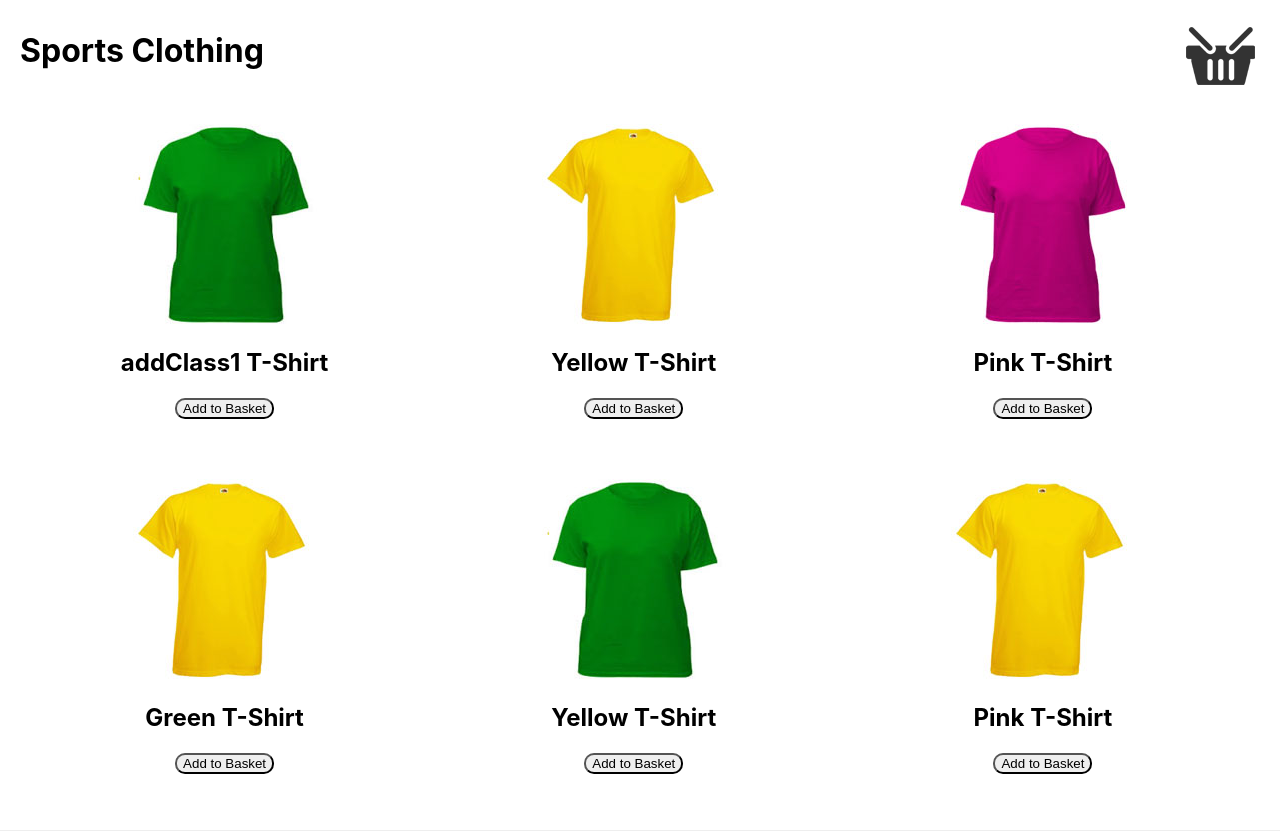
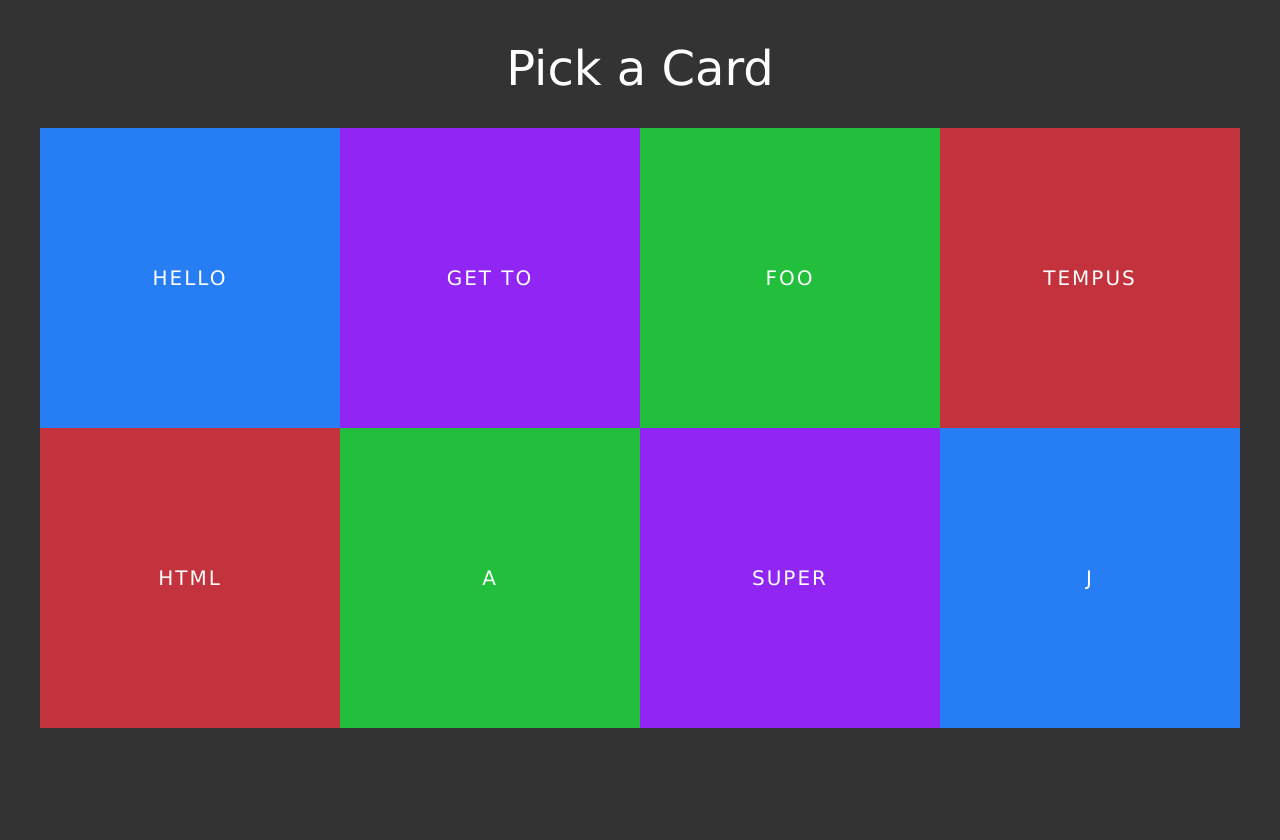
Before and after one commit to gpbaculio/learning-css-animation, a React (Create React App) app: page / in a window 1280 px wide. Built offline with nearby package versions, Linux system fonts and the light colour scheme.

Commit message:
add flip animation

```diff
--- a/src/App.tsx
+++ b/src/App.tsx
@@ -1,3 +1,5 @@
+import RotatingPanelsAnimation from "./RotatingPanelsAnimation";
+// import ShoppingCartAnimation from "./ShoppingCartAnimation";
 // import PopupAnimation from "./PopupAnimation";
 // import ChainingAnimations from "./ChainingAnimations";
 // import AnimationShorthand from "./AnimationShorthand";
@@ -10,7 +12,6 @@
 // import TransitionAnimations from "./TransitionAnimations";
 
 import "./App.css";
-import ShoppingCartAnimation from "./ShoppingCartAnimation";
 
 function App() {
   return (
@@ -25,7 +26,8 @@ function App() {
       {/* <AnimationShorthand /> */}
       {/* <ChainingAnimations /> */}
       {/* <PopupAnimation /> */}
-      <ShoppingCartAnimation />
+      {/* <ShoppingCartAnimation /> */}
+      <RotatingPanelsAnimation />
     </>
   );
 }
--- /dev/null
+++ b/src/RotatingPanelsAnimation.css
@@ -0,0 +1,68 @@
+body {
+  background: #333;
+  font-family: verdana;
+}
+
+.wrapper {
+  width: 100%;
+  max-width: 1200px;
+  margin: 40px auto;
+}
+
+h1 {
+  color: #fff;
+  font-weight: normal;
+  text-align: center;
+  font-size: 48px;
+}
+
+.panels {
+  list-style-type: none;
+  padding: 0;
+}
+
+.panels li {
+  position: relative;
+  width: 25%;
+  margin: 0;
+  display: block;
+  box-sizing: border-box;
+  float: left;
+}
+
+.panels li div {
+  width: 100%;
+  padding: 50% 0;
+  text-align: center;
+  color: #fff;
+  font-size: 20px;
+  text-transform: uppercase;
+  letter-spacing: 2px;
+  line-height: 0;
+  cursor: pointer;
+}
+
+/*// ANIMATION STYLES //*/
+.panels div.back {
+  transform: rotateY(90deg);
+}
+
+.panels div.front {
+  position: absolute;
+}
+
+.panels li:hover div.front {
+  animation: twirl 0.2s ease-in forwards;
+}
+.panels li:hover div.back {
+  animation: twirl 0.2s 0.2s ease-out forwards reverse;
+}
+
+@keyframes twirl {
+  0% {
+    transform: rotateY(0deg);
+  }
+  100% {
+    transform: rotateY(90deg);
+  }
+}
--- /dev/null
+++ b/src/RotatingPanelsAnimation.tsx
@@ -0,0 +1,77 @@
+import "./RotatingPanelsAnimation.css";
+
+const RotatingPanelsAnimation = () => {
+  return (
+    <div className='wrapper'>
+      <h1>Pick a Card</h1>
+      <ul className='panels'>
+        <li>
+          <div className='front' style={{ background: "#267df4" }}>
+            Hello
+          </div>
+          <div className='back' style={{ background: "#4c8fea" }}>
+            World
+          </div>
+        </li>
+        <li>
+          <div className='front' style={{ background: "#9126f4" }}>
+            Get to
+          </div>
+          <div className='back' style={{ background: "#a144f7" }}>
+            The chopper
+          </div>
+        </li>
+        <li>
+          <div className='front' style={{ background: "#21bf3b" }}>
+            foo
+          </div>
+          <div className='back' style={{ background: "#4dd763" }}>
+            bar
+          </div>
+        </li>
+        <li>
+          <div className='front' style={{ background: "#c3333d" }}>
+            tempus
+          </div>
+          <div className='back' style={{ background: "#e74853" }}>
+            fugit
+          </div>
+        </li>
+        <li>
+          <div className='front' style={{ background: "#c3333d" }}>
+            html
+          </div>
+          <div className='back' style={{ background: "#e74853" }}>
+            rocks
+          </div>
+        </li>
+        <li>
+          <div className='front' style={{ background: "#21bf3b" }}>
+            A
+          </div>
+          <div className='back' style={{ background: "#4dd763" }}>
+            B
+          </div>
+        </li>
+        <li>
+          <div className='front' style={{ background: "#9126f4" }}>
+            Super
+          </div>
+          <div className='back' style={{ background: "#a144f7" }}>
+            Mariokart
+          </div>
+        </li>
+        <li>
+          <div className='front' style={{ background: "#267df4" }}>
+            j
+          </div>
+          <div className='back' style={{ background: "#4c8fea" }}>
+            Querys
+          </div>
+        </li>
+      </ul>
+    </div>
+  );
+};
+
+export default RotatingPanelsAnimation;
```
